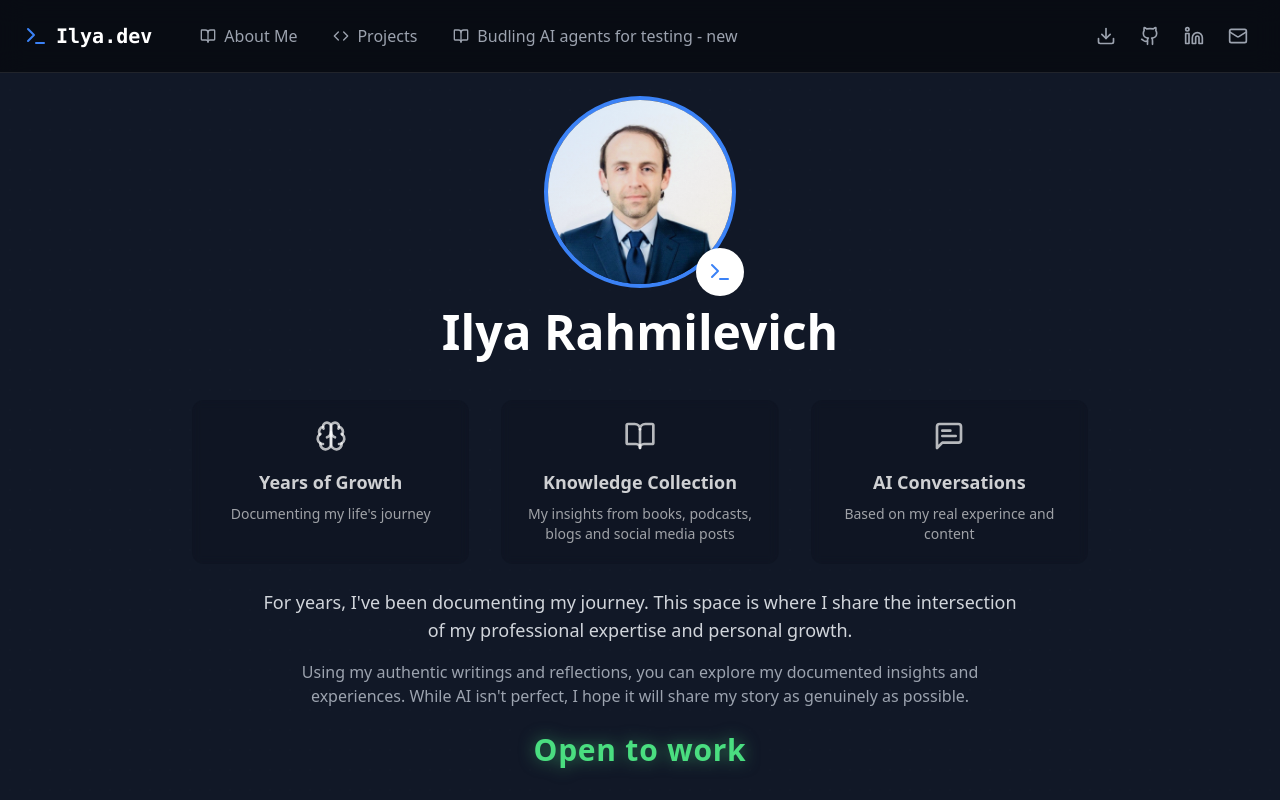
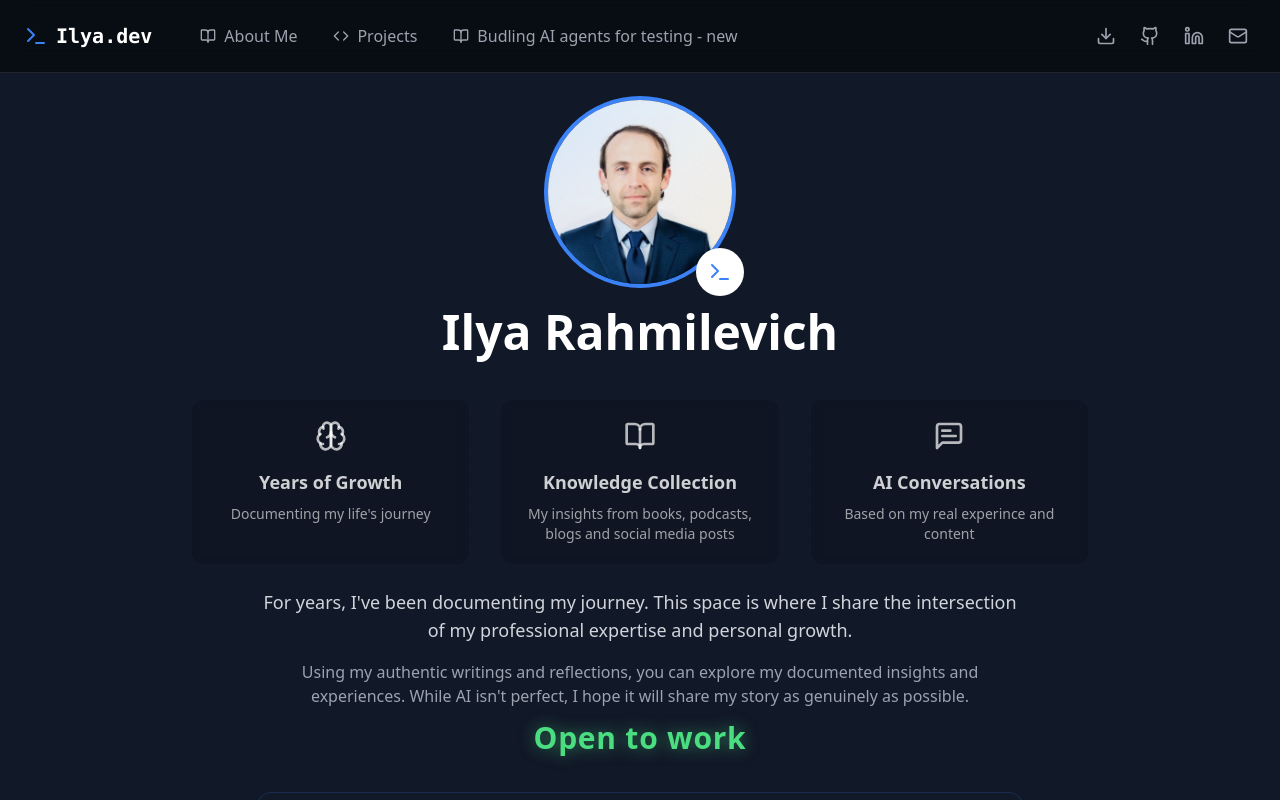
Before and after one commit to ilyar88/ai-portfolio, a React (Vite) app in the folder frontend/: page / in a window 1280 px wide. Shown: the top 800 px of the page. Built offline with nearby package versions, Linux system fonts and the light colour scheme; no server answers.

Commit message:
Add changes to "Open to work" position.

```diff
--- a/frontend/src/components/sections/Home/index.jsx
+++ b/frontend/src/components/sections/Home/index.jsx
@@ -47,7 +47,7 @@ export const HomeSection = () => {
 
       <IntroSection />
 
-      <p className="text-2xl md:text-3xl font-bold text-green-400 mt-4 mb-2 tracking-wide drop-shadow-[0_0_8px_rgba(74,222,128,0.5)] transition-transform duration-200 hover:scale-110 cursor-default">Open to work</p>
+      <p className="text-2xl md:text-3xl font-bold text-green-400 mt-1 mb-1 tracking-wide drop-shadow-[0_0_8px_rgba(74,222,128,0.5)] transition-transform duration-200 hover:scale-110 cursor-default">Open to work</p>
 
       <ChatBox />
 
```
